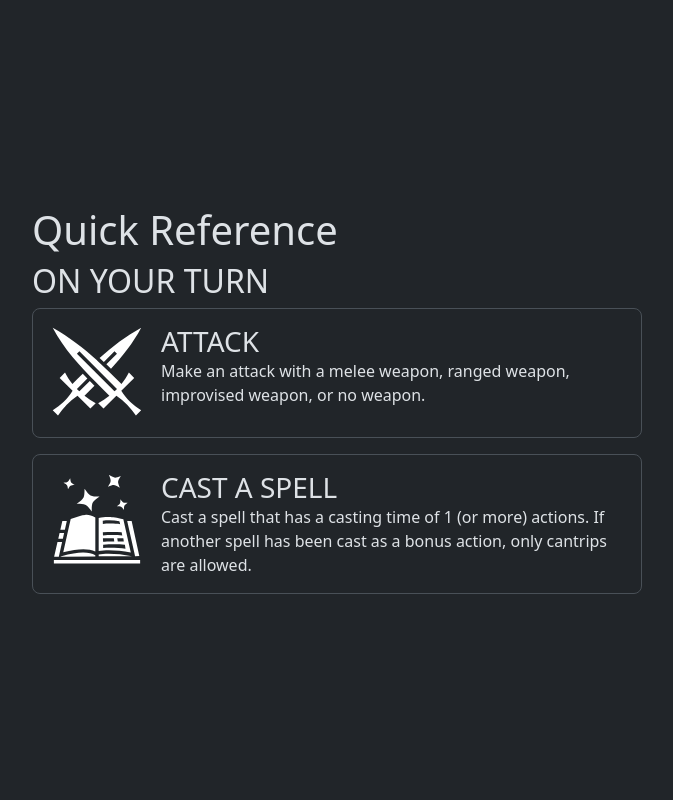
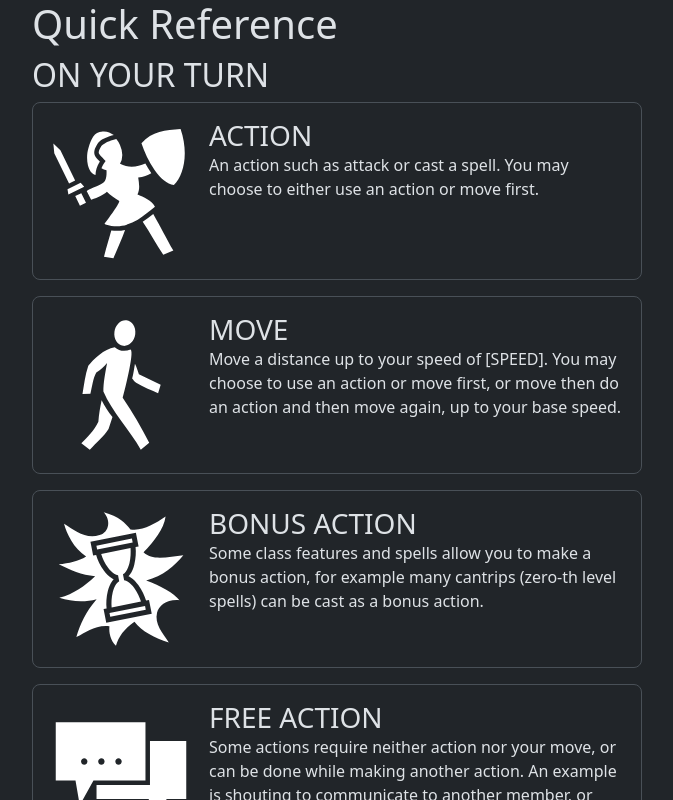
Before and after one commit to sonmica/mary-cardmaker, a Vue app: page / in a window 1280 px wide. Shown: the top 800 px of the page, without its empty margins (0-673 px from the left). Built offline with nearby package versions, Linux system fonts and the light colour scheme.

Commit message:
Adds section model and starts creating onyourturn section

```diff
--- a/src/components/CardComponent.vue
+++ b/src/components/CardComponent.vue
@@ -6,6 +6,7 @@ import { computed } from 'vue';
 const props = defineProps<{
   title: string,
   body: string,
+  subBody?: string,
   iconType: IconType,
   size?: string
 }>();
@@ -26,6 +27,7 @@ const iconSize = computed(() => ({
       <div class="card-body">
         <h3 class="card-title text-uppercase">{{title}}</h3>
         <p class="card-text">{{ body }}</p>
+        <p v-if="subBody" class="fw-light fst-italic">{{ subBody }}</p>
       </div>
     </div>
   </div>
--- a/src/components/ContentSection.vue
+++ b/src/components/ContentSection.vue
@@ -1,11 +1,13 @@
 <script setup lang="ts">
-import type CardContent from '@/models/CardContent';
 import CardComponent from './CardComponent.vue';
+import type Section from '@/models/Section';
 
-defineProps<{
+const props = defineProps<{
   sectionTitle: string,
-  childCards: CardContent[]
+  section: Section,
 }>();
+
+console.log("content section - child cards", props.section);
 </script>
 
 <template>
@@ -14,6 +16,6 @@ defineProps<{
   </div>
 
   <div class="d-flex flex-column gap-3 w-100">
-      <CardComponent v-for="card in childCards" :key="card.title" :title="card.title" :body="card.body" :iconType="card.iconType" />
-    </div>
+    <CardComponent v-for="card in section.contents" :key="card.id" :title="card.name" :body="card.description" :iconType="card.iconType" :subBody="card.usage ? `Usage: ${card.usage}` : undefined"/>
+  </div>
 </template>
--- /dev/null
+++ b/src/models/Section.ts
@@ -0,0 +1,10 @@
+export default interface Section {
+  id: string;
+  sectionName: string;
+  order: number,
+  parentId?: string;
+  description?: string;
+  contents?: any[];
+  iconType?: string;
+  usage?: string;
+}
```
